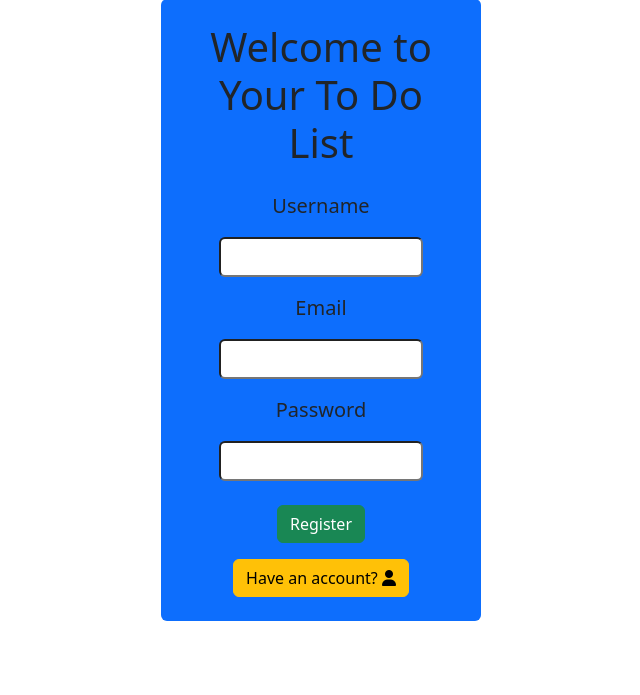
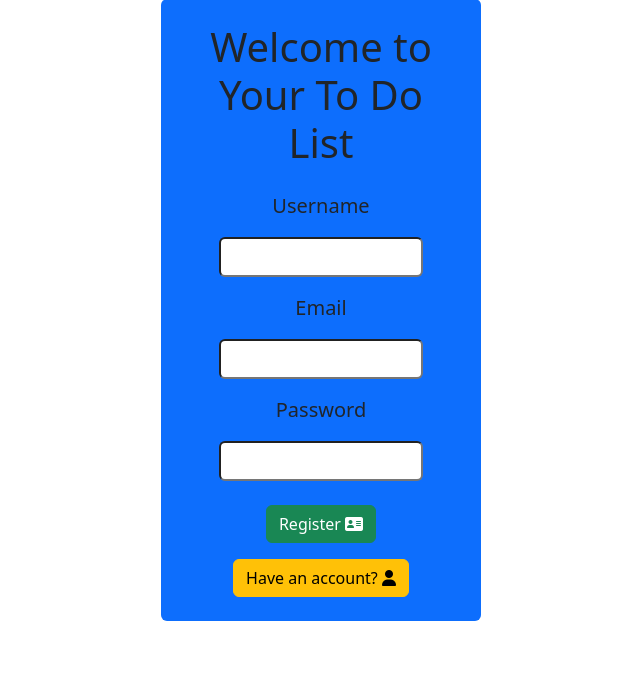
Before and after one commit to ekanata14/to-do-list, a PHP site: page /pages/regisPage.php in a window 1280 px wide. Shown: the part 90-785 px from the top of the page, without its empty margins (319-959 px from the left). Run offline with PHP 8.4, Linux system fonts and the light colour scheme; some libraries are stand-ins or nearby versions.

Commit message:
Add icon to the register button

```diff
--- a/pages/regisPage.php
+++ b/pages/regisPage.php
@@ -26,7 +26,7 @@
                     <label for="password" class="mb-3 fs-5">Password</label>
                     <input type="password" name="password" class="w-100 rounded" style="height: 40px;">
                 </div>
-                <button type="submit" class="mt-4 btn btn-success fs-6">Register</button>
+                <button type="submit" class="mt-4 btn btn-success fs-6">Register <i class="fa-solid fa-address-card"></i></button>
             </form>
             <a href="../index.php" class="btn btn-warning mt-3">Have an account? <i class="fa-solid fa-user"></i></a>
         </div>
```
